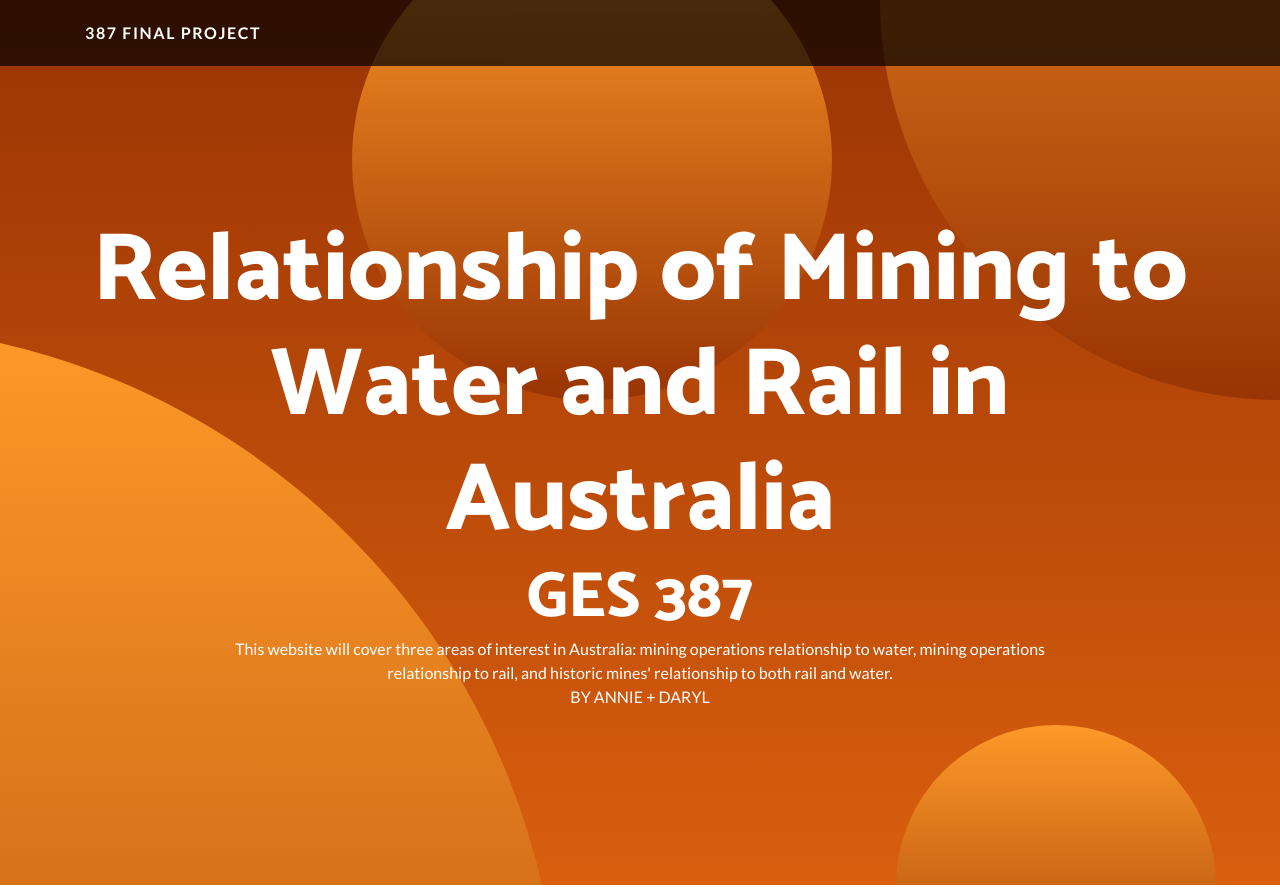
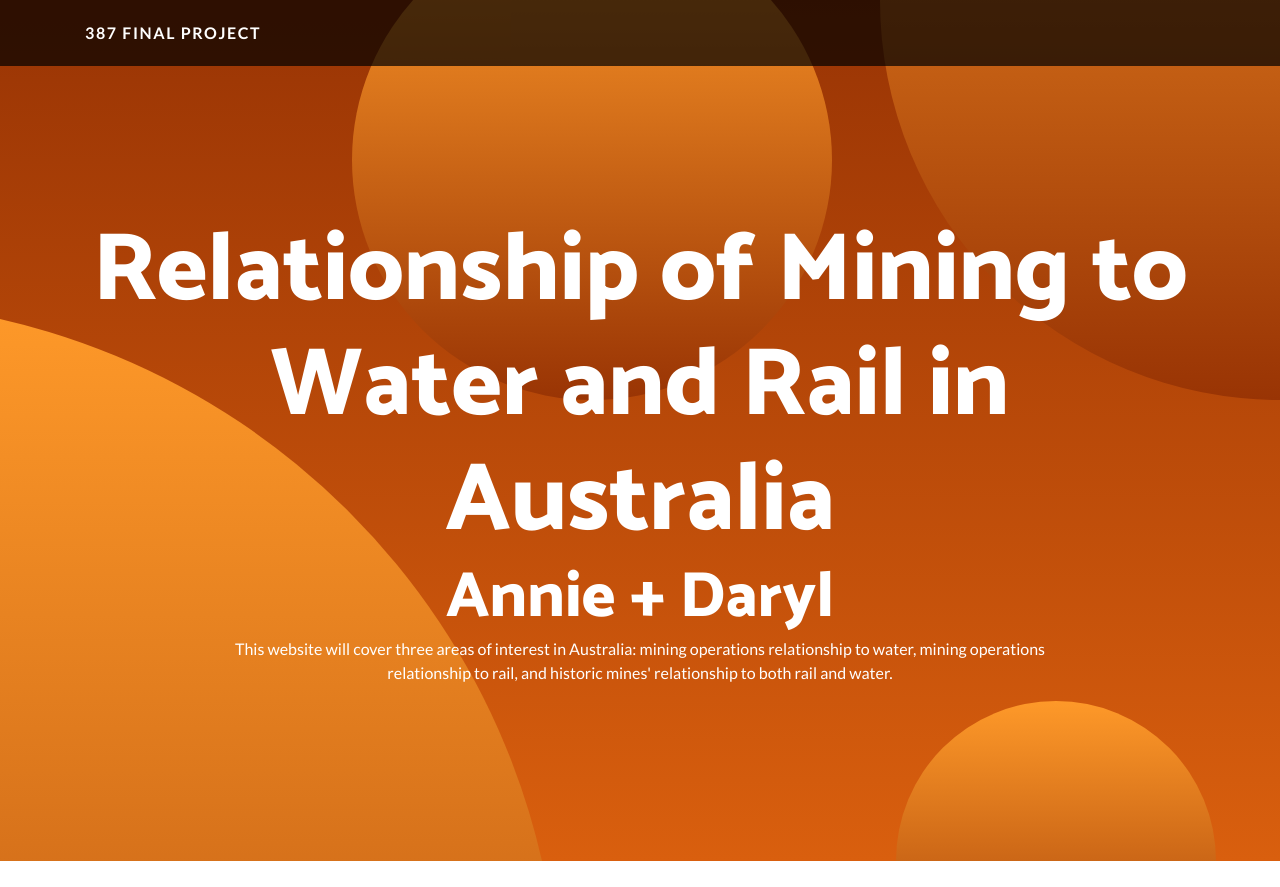
Before and after one commit to abotsford/387FinalProject, a website: page index.html in a window 1280 px wide. Shown: the top 887 px of the page. Drawn offline with Linux system fonts and the light colour scheme.

Commit message:
Update index.html

```diff
--- a/index.html
+++ b/index.html
@@ -42,8 +42,8 @@
     <div class="masthead-content">
       <div class="container">
         <h1 class="masthead-heading mb-0">Relationship of Mining to Water and Rail in Australia</h1>
-        <h2 class="masthead-subheading mb-0">GES 387</h2>
-        <p>This website will cover three areas of interest in Australia: mining operations relationship to water, mining operations <br> relationship to rail, and historic mines' relationship to both rail and water. <br> BY ANNIE + DARYL</p>
+        <h2 class="masthead-subheading mb-0">Annie + Daryl</h2>
+        <p>This website will cover three areas of interest in Australia: mining operations relationship to water, mining operations <br> relationship to rail, and historic mines' relationship to both rail and water.</p>
       </div>
     </div>
     <div class="bg-circle-1 bg-circle"></div>
```
